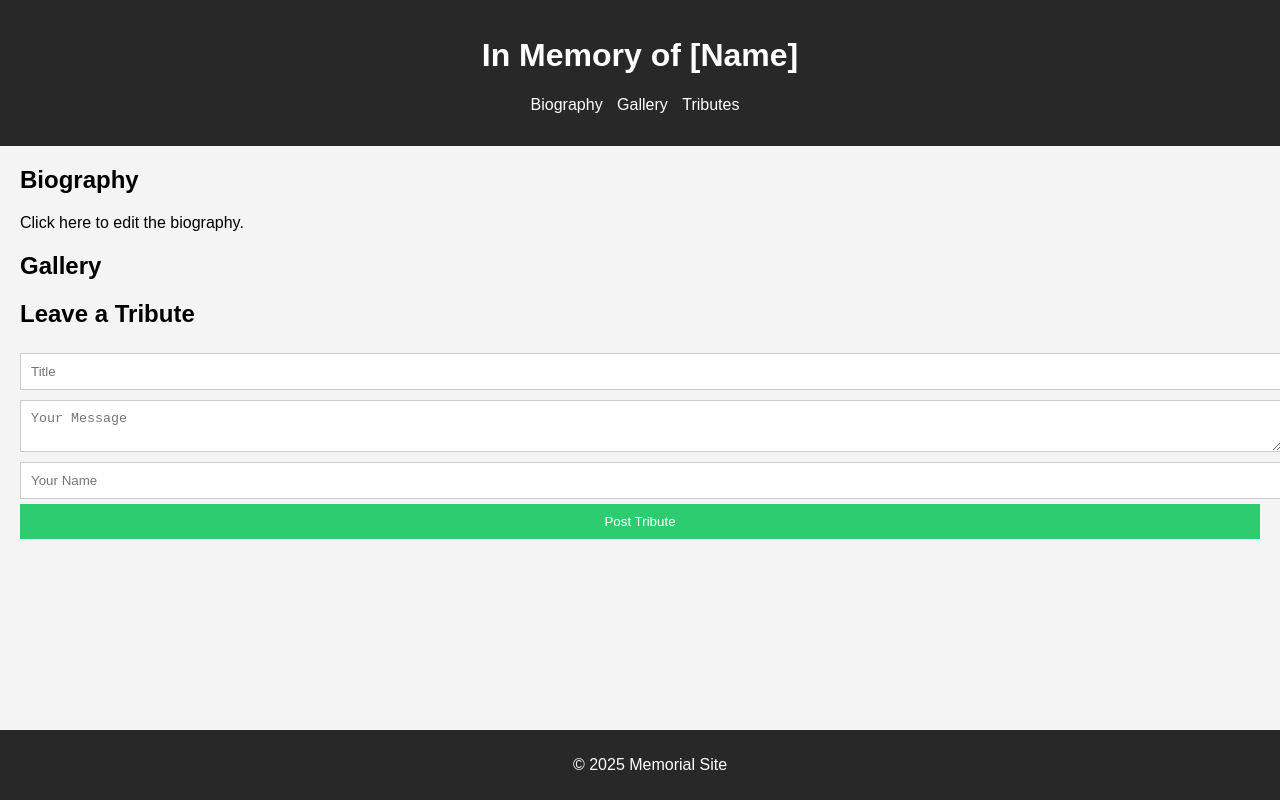
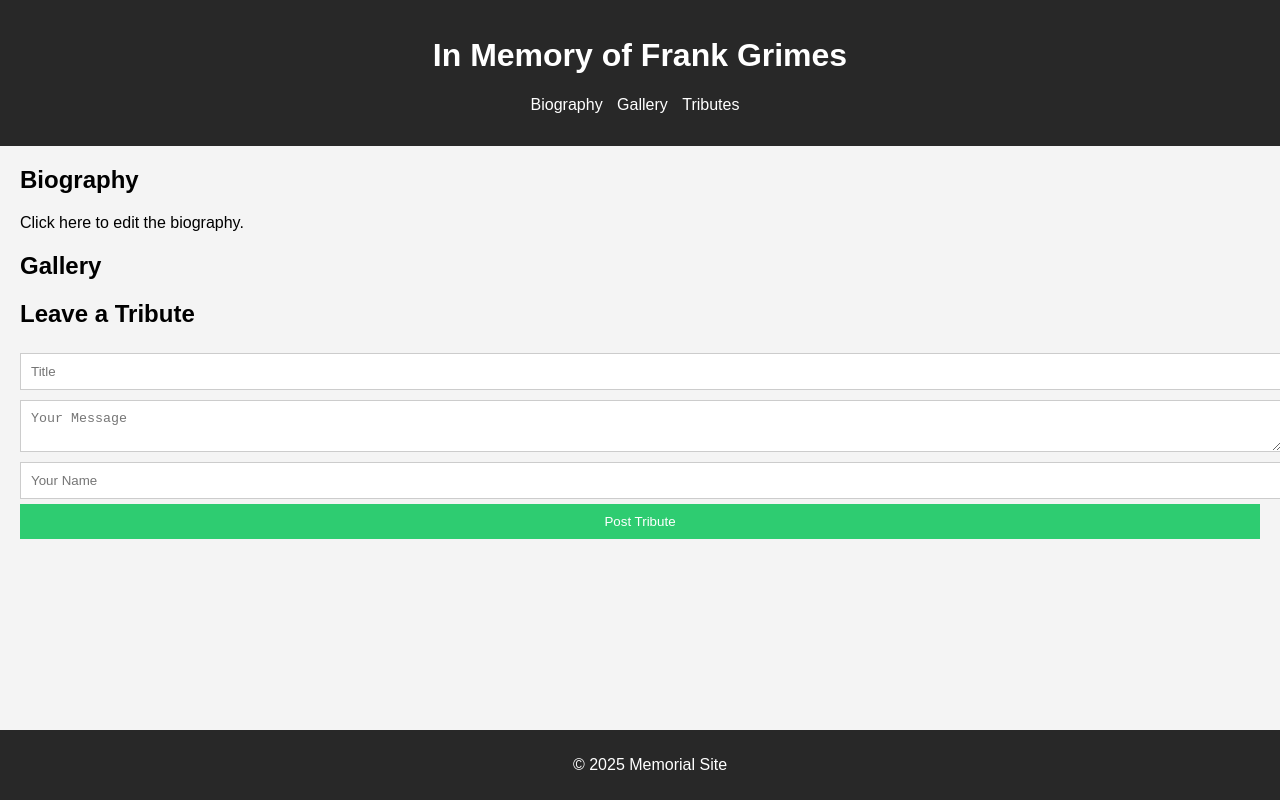
Before and after one commit to CodyT1211/ghini, a plain HTML site: page index.html in a window 1280 px wide. Drawn offline with Linux system fonts and the light colour scheme; no server answers.

Commit message:
Add files via upload

```diff
--- a/index.html
+++ b/index.html
@@ -3,7 +3,7 @@
 <head>
     <meta charset="UTF-8">
     <meta name="viewport" content="width=device-width, initial-scale=1.0">
-    <title>In Memory of [Name]</title>
+    <title>In Memory of Frank Grimes</title>
     <link rel="stylesheet" href="style.css">
 
     <!-- Firebase SDKs -->
@@ -12,7 +12,7 @@
 </head>
 <body>
     <header>
-        <h1>In Memory of [Name]</h1>
+        <h1>In Memory of Frank Grimes</h1>
         <nav>
             <ul>
                 <li><a href="#biography">Biography</a></li>
```
